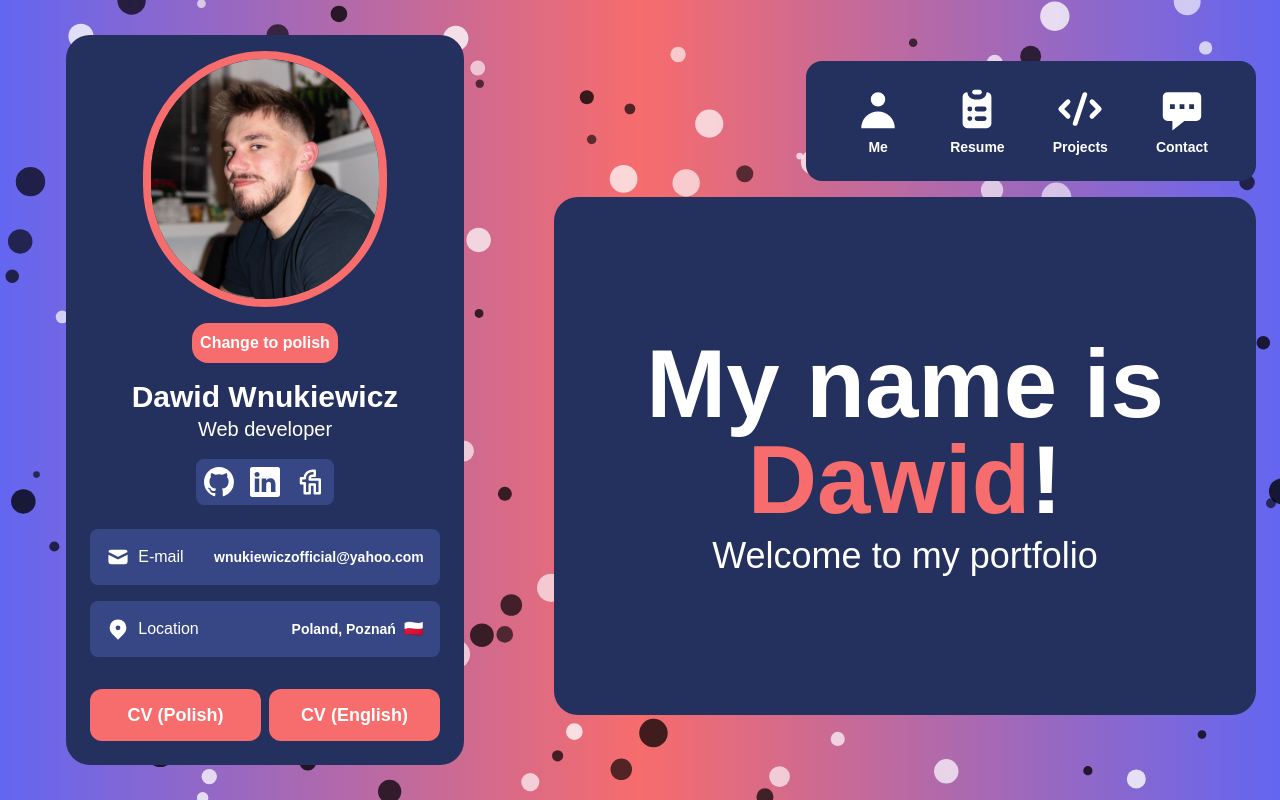
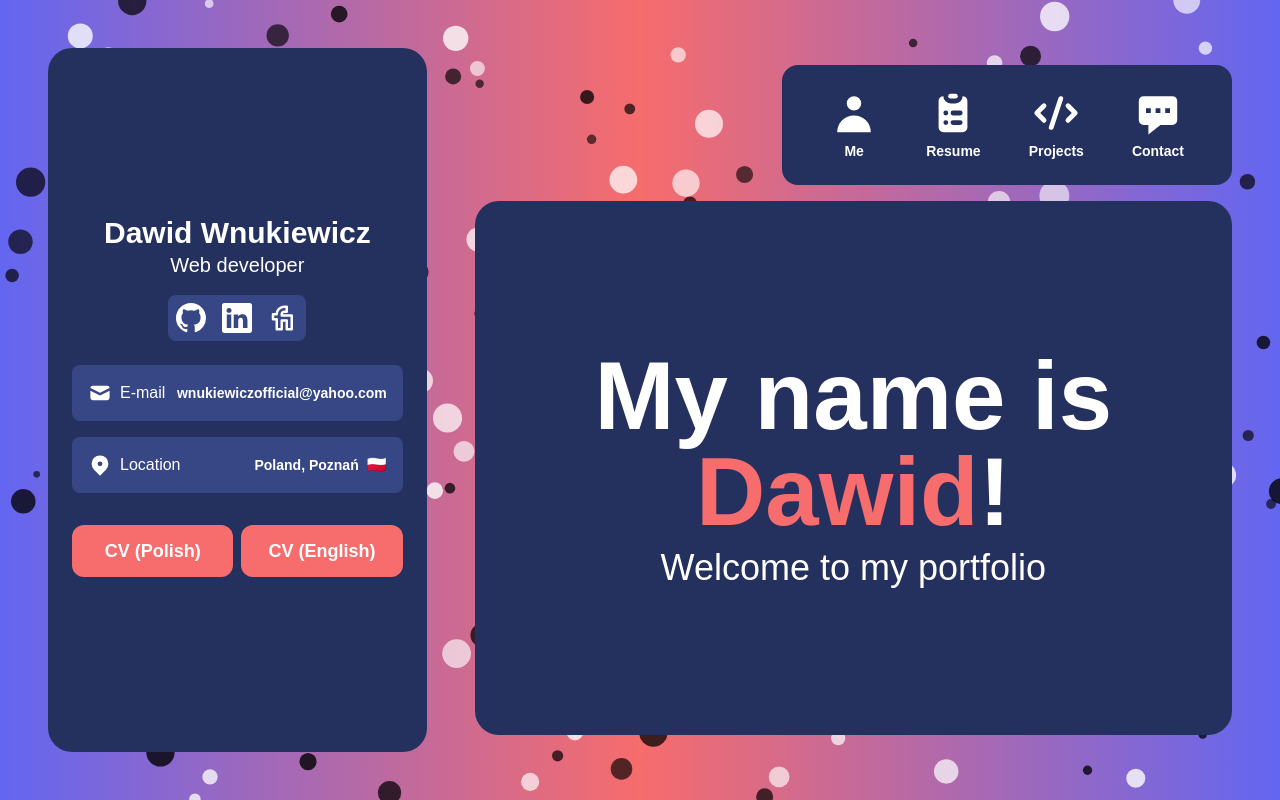
Before and after one commit to wnukiewiczofficial/portfolio, a React (Vite) app: page / in a window 1280 px wide. Built offline with nearby package versions, Linux system fonts and the light colour scheme; a web font is replaced by a local one.

Commit message:
some updates

```diff
--- a/src/components/mycard.jsx
+++ b/src/components/mycard.jsx
@@ -9,18 +9,18 @@ import CVen from "../assets/cv/CVen.pdf";
 export default function MyCard({ polish }) {
   const location = useLocation();
   return (
-    <div className="h-auto w-5/6 md:w-3/4 flex flex-col gap-4 bg-themeTwo p-4 rounded-3xl text-center place-items-center overflow-y-scroll scrollbar scrollbar-track-white/0 scrollbar-thumb-accent">
-      <img
+    <div className="h-auto lg:h-full w-full md:w-full flex flex-col gap-4 bg-themeTwo px-4 py-8 rounded-3xl text-center place-items-center justify-center overflow-y-scroll scrollbar scrollbar-track-white/0 scrollbar-thumb-accent">
+      {/* <img
         src={imgMe}
         alt="Picture of me"
         className="w-4/6 max-w-xl rounded-full border-8 border-themeOne"
-      />
-      <Link
+      /> */}
+      {/* <Link
         to={polish ? location.pathname.substring(3) : `/pl${location.pathname}`}
         className="bg-themeOne p-2 rounded-2xl font-semibold hover:opacity-80 active:opacity-60 active:scale-90 transition"
       >
         {polish ? "Zmień na angielski" : "Change to polish"}
-      </Link>
+      </Link> */}
       <div>
         <h1 className="text-xl lg:text-3xl font-semibold">Dawid Wnukiewicz</h1>
         <h2 className="lg:text-xl">Web developer</h2>
--- a/src/display.jsx
+++ b/src/display.jsx
@@ -45,7 +45,7 @@ export default function Display() {
   useChain([cardPopRef, navPopRef, contentPopRef], [0, 0.6, 0.9]);
 
   return (
-    <main className="w-screen h-screen lg:flex lg:justify-center lg:items-center text-white font-bai overflow-hidden relative">
+    <main className="w-screen h-screen z-10 bg-additionalOne lg:flex lg:justify-around lg:items-center lg:gap-12 px-12 lg:p-12 text-white font-bai overflow-hidden relative">
       <div
         ref={cardRef}
         className="absolute w-full h-[200%] lg:h-full top-0 left-0 -z-50 bg-gradient-to-t lg:bg-gradient-to-r from-indigo-500 via-themeOne to-indigo-500"
@@ -54,13 +54,13 @@ export default function Display() {
       </div>
       <animated.header
         style={cardPop}
-        className="lg:row-span-2 flex flex-col h-screen lg:h-full pb-32 lg:pb-0 gap-6 justify-center items-center"
+        className="flex flex-col w-full lg:w-1/2 h-screen lg:h-full pb-32 lg:pb-0 gap-6 justify-center items-center"
       >
         <MyCard polish={polish} setPolish={setPolish} />
       </animated.header>
       <div
         ref={contentRef}
-        className="lg:w-4/6 h-screen p-6 pt-52 lg:pt-0 lg:flex lg:flex-col lg:gap-4 lg:items-end lg:justify-center"
+        className="w-full bg-red h-screen p-6 pt-52 lg:pt-0 lg:p-0 lg:flex lg:flex-col lg:gap-4 lg:items-end lg:justify-center"
       >
         <NavBar
           cardRef={cardRef}
--- a/src/routes/contact.jsx
+++ b/src/routes/contact.jsx
@@ -5,7 +5,7 @@ import ContactTab from "../components/contacttab";
 
 export default function Contact() {
   return (
-    <div className="w-full h-full flex flex-col gap-4 text-center lg:text-left overflow-y-scroll scrollbar scrollbar-track-white/0 scrollbar-thumb-accent">
+    <div className="w-full h-full flex flex-col gap-4 text-center lg:text-left overflow-y-auto overflow-x-hidden scrollbar scrollbar-track-white/0 scrollbar-thumb-accent">
       <h1 className="text-2xl lg:text-5xl font-bold text-themeOne">Contact</h1>
 
       <div className="flex flex-col h-full lg:grid lg:grid-cols-2 gap-4">
--- a/src/routes/me.jsx
+++ b/src/routes/me.jsx
@@ -8,7 +8,7 @@ import {
 
 export default function Me() {
   return (
-    <div className="w-full h-full text-center lg:text-left overflow-y-scroll scrollbar scrollbar-track-white/0 scrollbar-thumb-accent">
+    <div className="w-full h-full text-center lg:text-left overflow-y-auto overflow-x-hidden scrollbar scrollbar-track-white/0 scrollbar-thumb-accent">
       <h1 className="text-2xl lg:text-5xl font-bold text-themeOne">About me</h1>
       <p className="m-2 lg:m-4 p-2 lg:p-4 text-sm md:text-base lg:text-xl bg-additionalOne rounded-lg">
         Currently, I am a student at Poznań University of Technology, pursuing a
--- a/src/routes/pl/contactpl.jsx
+++ b/src/routes/pl/contactpl.jsx
@@ -5,7 +5,7 @@ import ContactTab from "../../components/contacttab";
 
 export default function ContactPL() {
   return (
-    <div className="w-full h-full flex flex-col gap-4 text-center lg:text-left overflow-y-scroll scrollbar scrollbar-track-white/0 scrollbar-thumb-accent">
+    <div className="w-full h-full flex flex-col gap-4 text-center lg:text-left overflow-y-auto overflow-x-hidden scrollbar scrollbar-track-white/0 scrollbar-thumb-accent">
       <h1 className="text-2xl lg:text-5xl font-bold text-themeOne">Kontakt</h1>
 
       <div className="flex flex-col h-full lg:grid lg:grid-cols-2 gap-4">
--- a/src/routes/pl/mepl.jsx
+++ b/src/routes/pl/mepl.jsx
@@ -8,7 +8,7 @@ import {
 
 export default function MePL() {
   return (
-    <div className="w-full h-full text-center lg:text-left overflow-y-scroll scrollbar scrollbar-track-white/0 scrollbar-thumb-accent">
+    <div className="w-full h-full text-center lg:text-left overflow-y-auto overflow-x-hidden scrollbar scrollbar-track-white/0 scrollbar-thumb-accent">
       <h1 className="text-2xl lg:text-5xl font-bold text-themeOne">O mnie</h1>
       <p className="m-2 lg:m-4 p-2 lg:p-4 text-sm md:text-base lg:text-xl bg-additionalOne rounded-lg">
         Jestem obecnie studentem drugiego semestru na Politechnice Poznańskiej,
--- a/src/routes/pl/resumepl.jsx
+++ b/src/routes/pl/resumepl.jsx
@@ -1,6 +1,6 @@
 export default function ResumePL() {
   return (
-    <div className="w-full h-full text-center lg:text-left overflow-y-scroll scrollbar scrollbar-track-white/0 scrollbar-thumb-accent">
+    <div className="w-full h-full text-center lg:text-left overflow-y-auto overflow-x-hidden scrollbar scrollbar-track-white/0 scrollbar-thumb-accent">
       <h1 className="text-2xl lg:text-5xl font-bold text-themeOne">
         Doświadczenie
       </h1>
--- a/src/routes/resume.jsx
+++ b/src/routes/resume.jsx
@@ -1,6 +1,6 @@
 export default function Resume() {
   return (
-    <div className="w-full h-full text-center lg:text-left overflow-y-scroll scrollbar scrollbar-track-white/0 scrollbar-thumb-accent">
+    <div className="w-full h-full text-center lg:text-left overflow-y-auto overflow-x-hidden scrollbar scrollbar-track-white/0 scrollbar-thumb-accent">
       <h1 className="text-2xl lg:text-5xl font-bold text-themeOne">
         Experience
       </h1>
```
